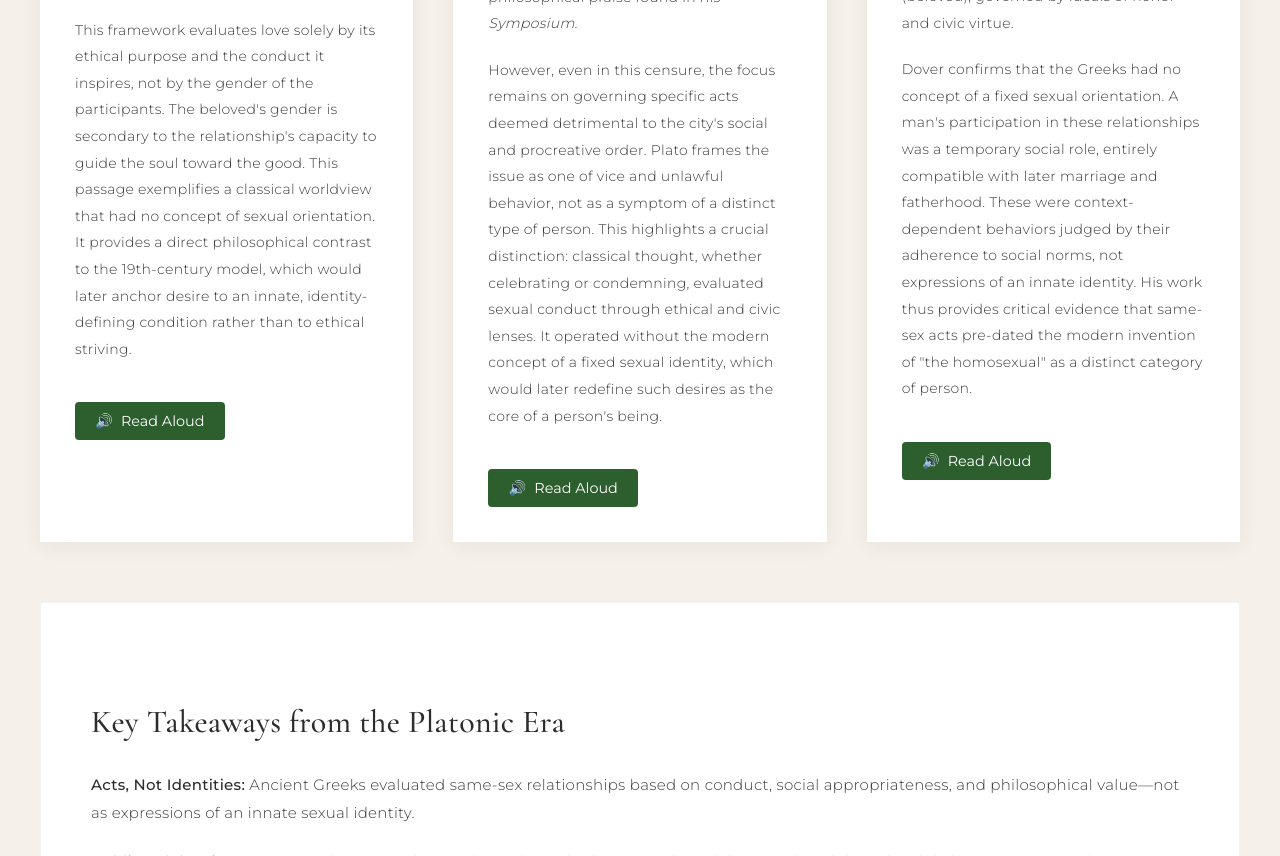
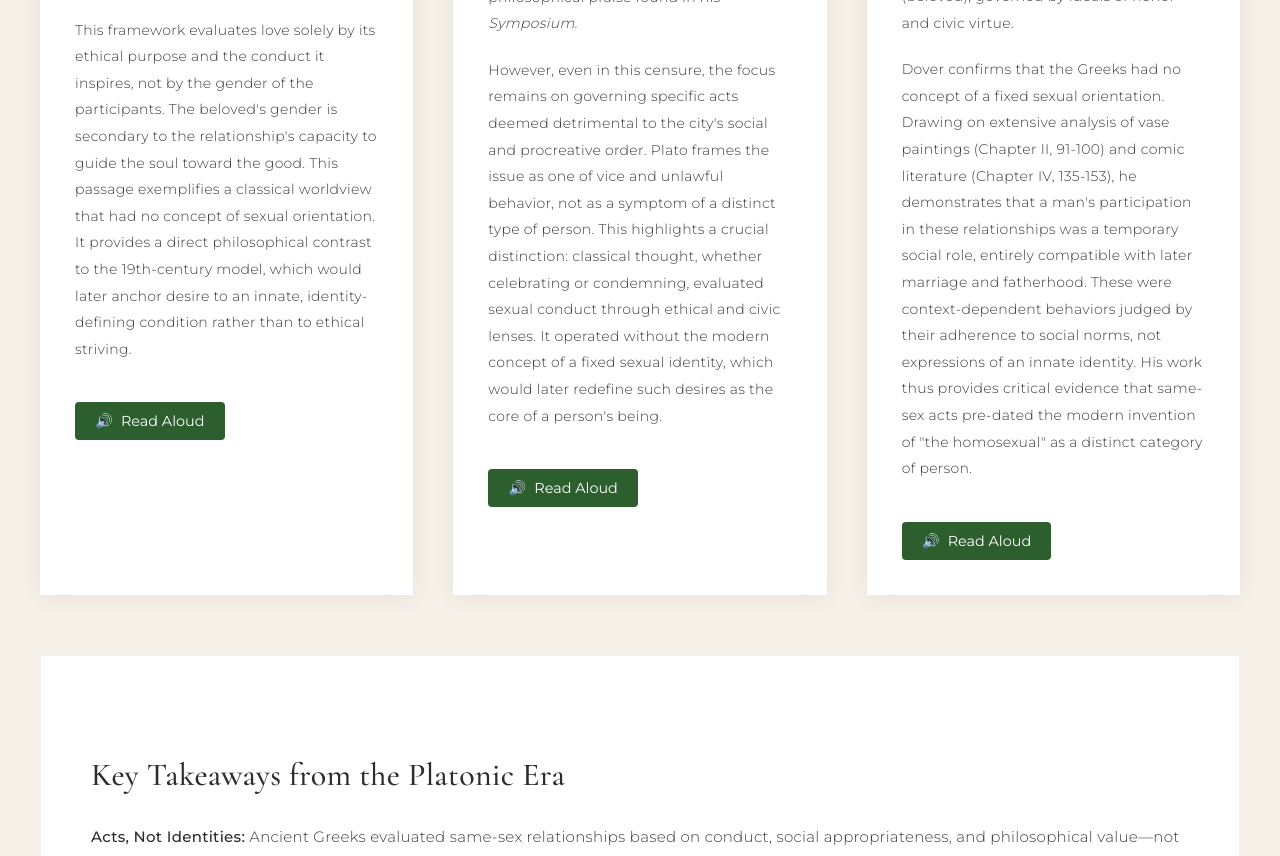
Before and after one commit to xiaoyinl8/invention-of-homosexual, a plain HTML site: page platonic-era.html in a window 1280 px wide. Shown: the part 3287-4143 px from the top of the page. Drawn offline with nearby package versions, Linux system fonts and the light colour scheme.

Commit message:
Update platonic-era.html

```diff
--- a/platonic-era.html
+++ b/platonic-era.html
@@ -179,7 +179,7 @@
                     <h4 id="source6-title">Kenneth Dover's <em>Greek Homosexuality</em>: Scholarly Analysis</h4>
                     <p class="meta-info">Historical Analysis | 1978</p>
                     <p>Kenneth Dover's analysis reveals that Greek same-sex relations were structured by social conventions, not personal identity. His study of art and literature shows that the culturally sanctioned practice of pederasty followed a strict code of conduct between the older <em lang="grc">erastes</em> (lover) and the younger <em lang="grc">eromenos</em> (beloved), governed by ideals of honor and civic virtue.</p>
-                    <p>Dover confirms that the Greeks had no concept of a fixed sexual orientation. A man's participation in these relationships was a temporary social role, entirely compatible with later marriage and fatherhood. These were context-dependent behaviors judged by their adherence to social norms, not expressions of an innate identity. His work thus provides critical evidence that same-sex acts pre-dated the modern invention of "the homosexual" as a distinct category of person.</p>
+                    <p>Dover confirms that the Greeks had no concept of a fixed sexual orientation. Drawing on extensive analysis of vase paintings (Chapter II, 91-100) and comic literature (Chapter IV, 135-153), he demonstrates that a man's participation in these relationships was a temporary social role, entirely compatible with later marriage and fatherhood. These were context-dependent behaviors judged by their adherence to social norms, not expressions of an innate identity. His work thus provides critical evidence that same-sex acts pre-dated the modern invention of "the homosexual" as a distinct category of person.</p>
                     <button class="read-aloud-btn" aria-label="Read this source description aloud">
                         <span aria-hidden="true">🔊</span> Read Aloud
                     </button>
```
